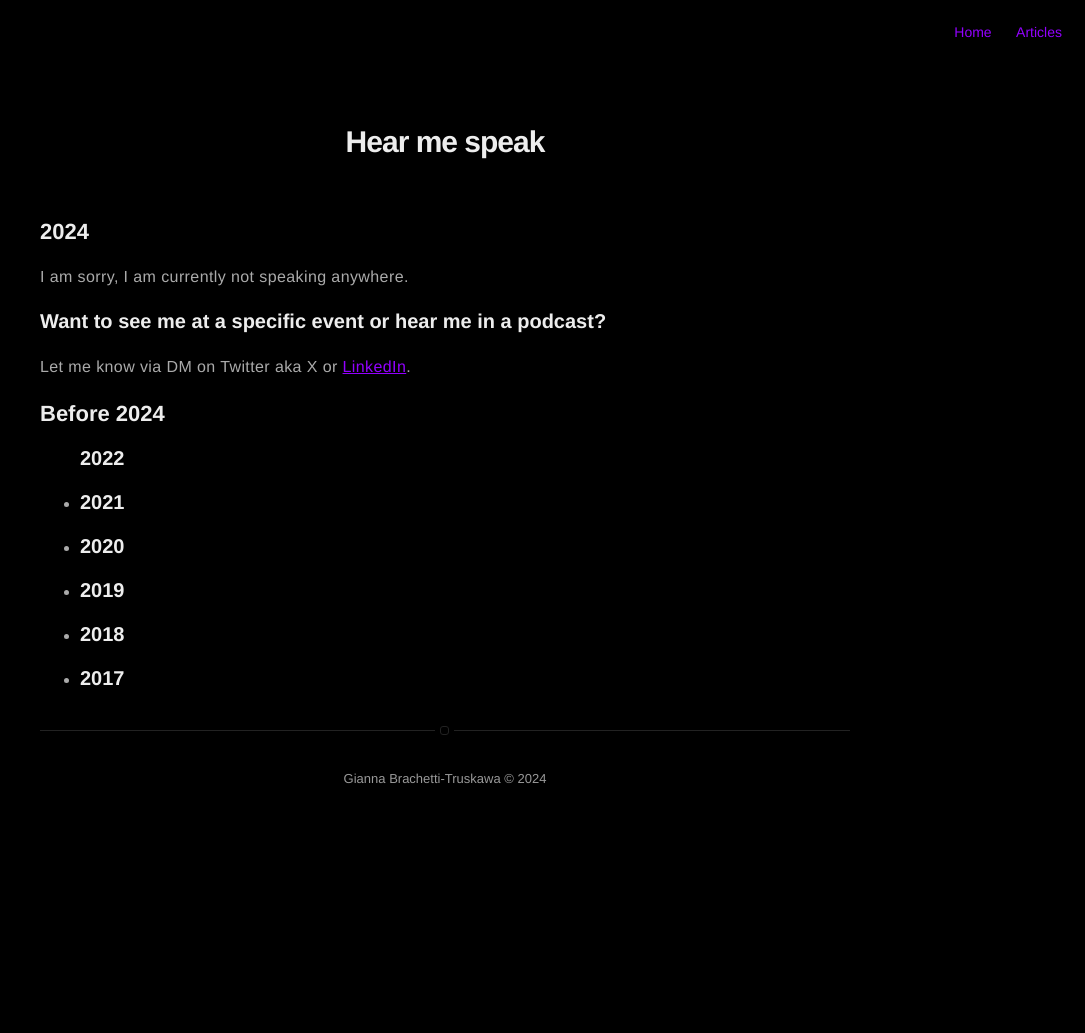
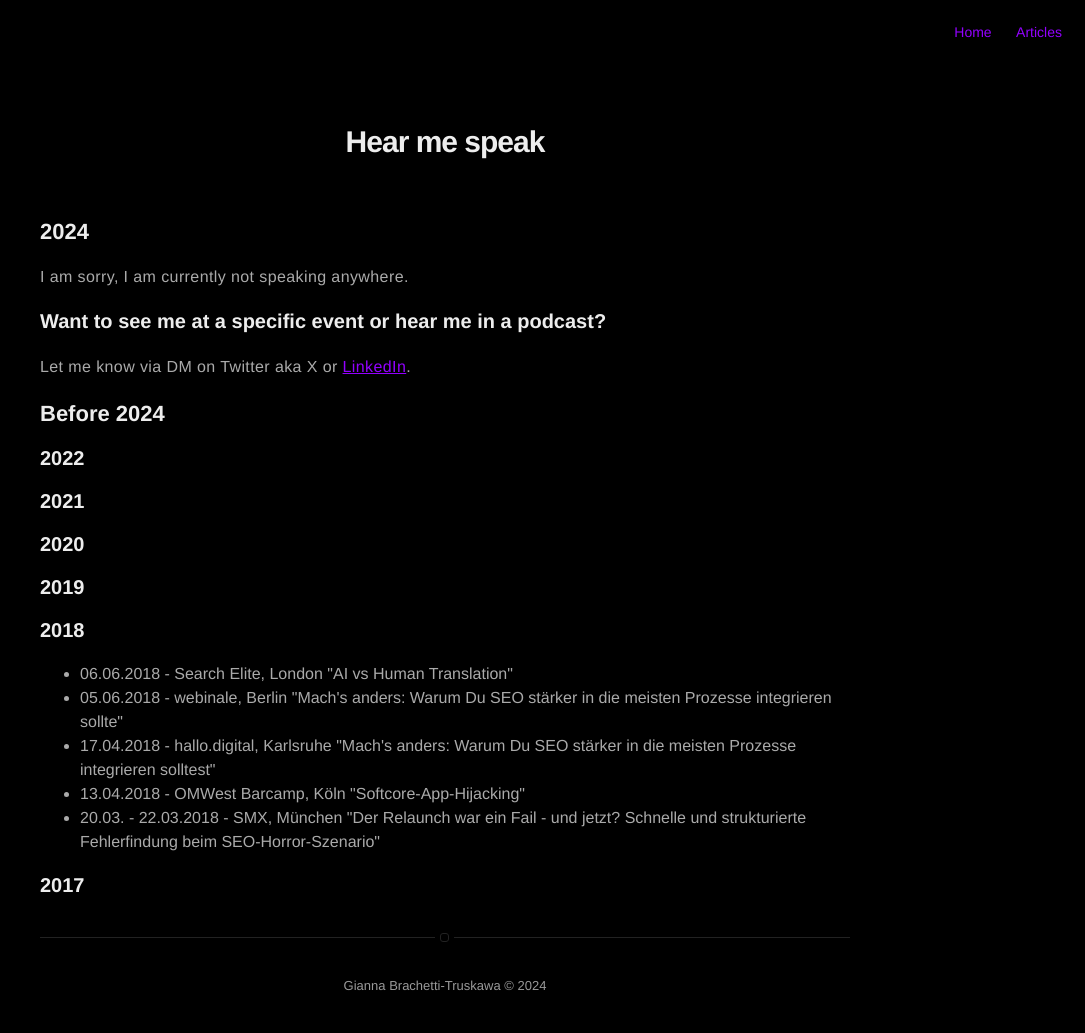
Before and after one commit to tentaclequing/tentaclequing.github.io, a Jekyll site: the page built from appearances.html, in a window 1280 px wide. Shown: the whole page, without its empty margins (195-1280 px from the left). Built offline with Jekyll 4.4.1, drawn with Linux system fonts in a browser that asks for light colours; nearby versions of some CDN libraries; before the commit the page ends 900 px from its top, so only the background shows below that.

Commit message:
Update appearances.html

```diff
--- a/appearances.html
+++ b/appearances.html
@@ -9,14 +9,24 @@ title: Appearances
 <h3>Want to see me at a specific event or hear me in a podcast?</h3>
 <p>Let me know via DM on <a href="https://twitter.com/tentaclequing"></a>Twitter aka X</a> or <a href="https://www.linkedin.com/in/gianna-brachetti-truskawa/">LinkedIn</a>.</p>
 <h2>Before 2024</h2>
-<ul
-<li><h3>2022</h3></li>
-<li><h3>2021</h3></li>
-<li><h3>2020</h3></li>
-<li><h3>2019</h3></li>
-<li><h3>2018</h3></li>
-<li><h3>2017</h3></li>
-</ul>
+<h3>2022</h3>
+<h3>2021</h3>
+<h3>2020</h3>
+<h3>2019</h3>
+<h3>2018</h3>
+<ul>
+    <li>06.06.2018 - Search Elite, London
+        "AI vs Human Translation"</li>
+    <li>05.06.2018 - webinale, Berlin
+        "Mach's anders: Warum Du SEO stärker in die meisten Prozesse integrieren sollte"</li>
+    <li>17.04.2018 - hallo.digital, Karlsruhe
+        "Mach's anders: Warum Du SEO stärker in die meisten Prozesse integrieren solltest"</li>
+    <li>13.04.2018 - OMWest Barcamp, Köln
+        "Softcore-App-Hijacking"</li>
+    <li>20.03. - 22.03.2018 - SMX, München
+        "Der Relaunch war ein Fail - und jetzt? Schnelle und strukturierte Fehlerfindung beim SEO-Horror-Szenario"</li>
+        </ul>
+<h3>2017</h3>
 
 
 <section class="list">
```
